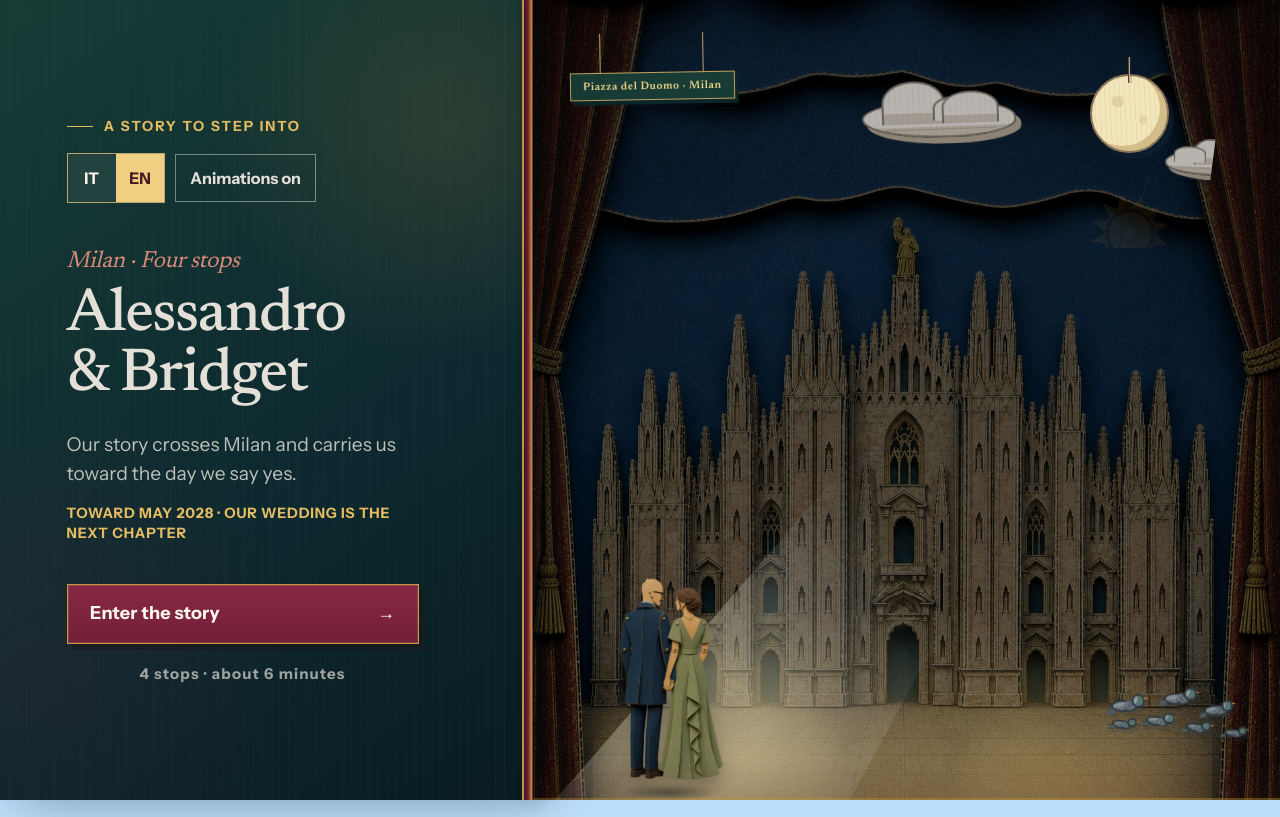
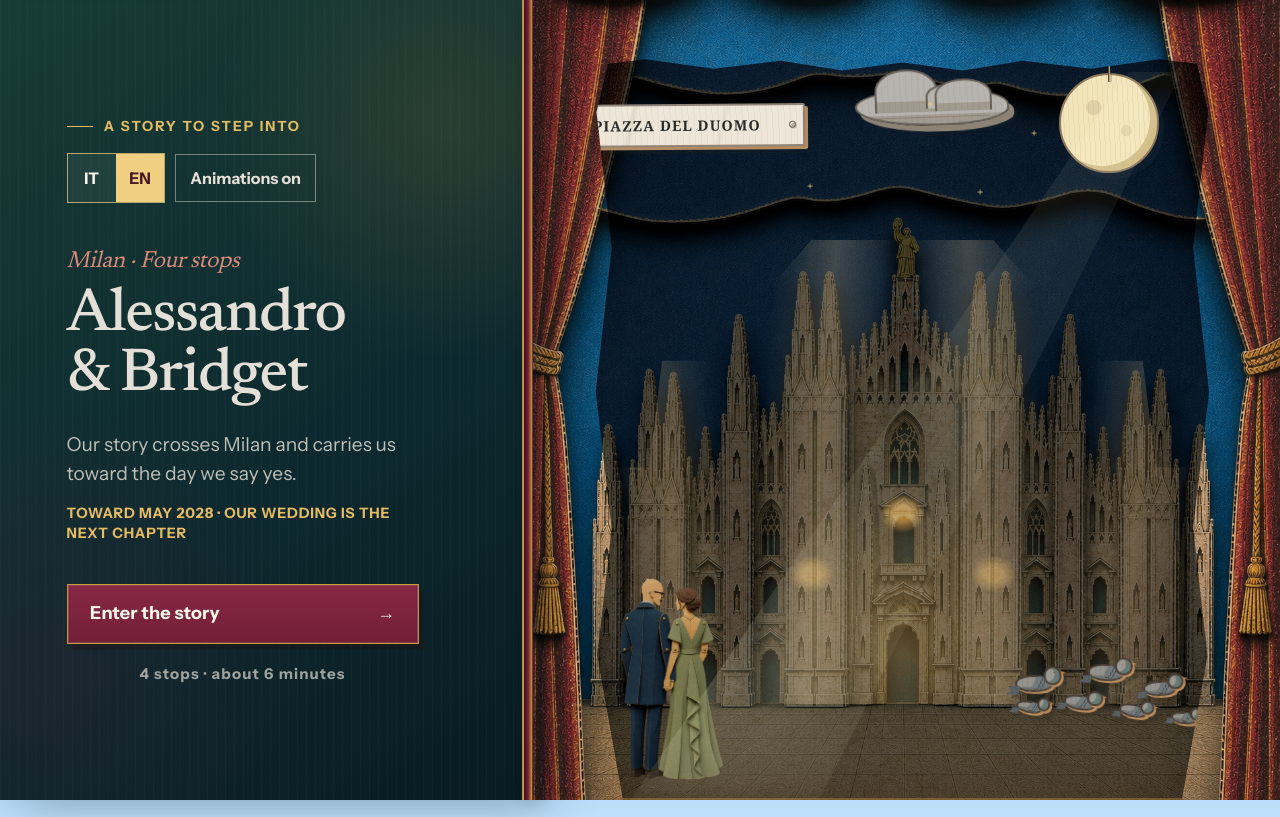
Before and after one commit to alessandropontini/site_love, a Next.js app: page / in a window 1280 px wide. Both pictures are taken after a click on the button 1129 px from the left and 113 px from the top of the page. Built offline with nearby package versions, Linux system fonts and the light colour scheme.

Commit message:
fix minor

```diff
--- a/components/experience/art/PaperArt.module.css
+++ b/components/experience/art/PaperArt.module.css
@@ -230,23 +230,20 @@
 
 .skyLife {
   position: absolute;
-  top: 6%;
-  right: 7%;
-  left: 7%;
-  height: 25%;
+  top: 0;
+  right: 0;
+  left: 0;
+  height: 34%;
   z-index: 3;
-  overflow: hidden;
+  overflow: visible;
   isolation: isolate;
-  contain: paint;
-  /* A rigid rear diorama tray: nothing can cross into the facade or arcade. */
-  clip-path: polygon(0 0, 100% 0, 96% 100%, 4% 100%);
 }
 
 .paperSun {
   position: absolute;
-  top: 13%;
-  right: 9%;
-  width: clamp(58px, 6.2vw, 94px);
+  top: 27%;
+  right: 16%;
+  width: clamp(82px, 7.8vw, 124px);
   aspect-ratio: 1;
   z-index: 0;
   filter: drop-shadow(5px 6px 0 rgba(31, 49, 61, .3));
@@ -266,16 +263,17 @@
 }
 
 .invitation[data-night="true"] .paperSun {
-  translate: 0 150%;
-  rotate: 18deg;
-  opacity: .08;
+  translate: 0 -125%;
+  rotate: -12deg;
+  opacity: 0;
+  pointer-events: none;
 }
 
 .invitationMoon {
   position: absolute;
-  top: 13%;
-  right: 9%;
-  width: clamp(58px, 6.2vw, 94px);
+  top: 27%;
+  right: 16%;
+  width: clamp(82px, 7.8vw, 124px);
   aspect-ratio: 1;
   border: 2px solid #8c7659;
   border-radius: 50%;
@@ -303,38 +301,61 @@
 
 .cathedralLights {
   position: absolute;
-  right: 9%;
-  bottom: -8%;
-  left: 9%;
-  height: 92%;
-  background:
-    radial-gradient(ellipse at 19% 100%, rgba(255,190,87,.6), transparent 22%),
-    radial-gradient(ellipse at 39% 100%, rgba(255,201,104,.48), transparent 25%),
-    radial-gradient(ellipse at 61% 100%, rgba(255,201,104,.48), transparent 25%),
-    radial-gradient(ellipse at 81% 100%, rgba(255,190,87,.6), transparent 22%);
-  z-index: 2;
+  right: 7%;
+  bottom: 12%;
+  left: 7%;
+  height: 58%;
+  background:
+    linear-gradient(84deg, transparent 0 9%, rgba(255,211,139,.19) 16%, transparent 24%),
+    linear-gradient(94deg, transparent 29%, rgba(255,219,153,.22) 38%, transparent 47%),
+    linear-gradient(86deg, transparent 53%, rgba(255,219,153,.22) 62%, transparent 71%),
+    linear-gradient(96deg, transparent 76%, rgba(255,211,139,.19) 84%, transparent 92%),
+    radial-gradient(ellipse at 50% 88%, rgba(255,195,103,.34), transparent 31%);
+  z-index: 4;
+  clip-path: polygon(3% 100%, 4% 49%, 11% 49%, 13% 26%, 20% 26%, 22% 8%, 31% 8%, 36% 0, 64% 0, 69% 8%, 78% 8%, 80% 26%, 87% 26%, 89% 49%, 96% 49%, 97% 100%);
   mix-blend-mode: screen;
   opacity: 0;
   pointer-events: none;
   transition: opacity 900ms ease;
 }
 
-.invitation[data-night="true"] .cathedralLights { opacity: .88; }
+.cathedralLights::after {
+  position: absolute;
+  inset: 0;
+  background:
+    radial-gradient(ellipse at 50% 59%, rgba(255,181,75,.58) 0 2%, transparent 5%),
+    radial-gradient(ellipse at 36% 72%, rgba(255,187,83,.4) 0 1.5%, transparent 4%),
+    radial-gradient(ellipse at 64% 72%, rgba(255,187,83,.4) 0 1.5%, transparent 4%);
+  content: "";
+}
+
+.invitation[data-night="true"] .cathedralLights { opacity: 1; }
 
 .moonSpotlight {
   position: absolute;
   inset: 0;
-  z-index: 3;
-  background:
-    radial-gradient(ellipse at 23% 91%, rgba(246,239,197,.38) 0 7%, rgba(204,222,225,.16) 18%, transparent 31%);
-  clip-path: polygon(85% 12%, 94% 12%, 43% 100%, 4% 100%);
+  z-index: 7;
+  background: linear-gradient(108deg, transparent, rgba(250,240,186,.14) 48%, rgba(203,222,222,.06) 76%, transparent);
+  clip-path: polygon(80% 9%, 87% 9%, 39% 100%, 14% 100%);
+  filter: blur(13px);
   mix-blend-mode: screen;
   opacity: 0;
   pointer-events: none;
   transition: opacity 1s ease;
 }
 
-.invitation[data-night="true"] .moonSpotlight { opacity: 1; }
+.invitation[data-night="true"] .moonSpotlight { opacity: .62; }
+
+.moonSpotlight::after {
+  position: absolute;
+  right: 56%;
+  bottom: -2%;
+  width: 42%;
+  height: 34%;
+  border-radius: 50%;
+  background: radial-gradient(ellipse, rgba(249,240,190,.2), rgba(206,224,220,.07) 48%, transparent 72%);
+  content: "";
+}
 
 .invitation[data-night="true"] .paperCloud {
   filter: brightness(.72) saturate(.72) drop-shadow(3px 4px 0 rgba(10,22,38,.28));
@@ -448,14 +469,14 @@
 }
 
 .cloudOne {
-  top: 24%;
+  top: 31%;
   left: -25%;
   rotate: -2deg;
 }
 
 .cloudTwo {
   --cloud-scale: .78;
-  top: 48%;
+  top: 57%;
   left: -25%;
   width: clamp(100px, 10.5vw, 158px);
   height: clamp(25px, 2.7vw, 39px);
@@ -499,7 +520,7 @@
   display: block;
   width: 100%;
   height: 100%;
-  filter: drop-shadow(3px 4px 0 rgba(35, 53, 63, .2));
+  filter: drop-shadow(3px 4px 0 rgba(54, 42, 33, .3));
 }
 
 .paperPigeon::before {
@@ -508,10 +529,12 @@
   left: 18%;
   width: 66%;
   height: 50%;
-  border: 2px solid #303a40;
+  border: 2px solid #493f39;
   border-radius: 52% 58% 48% 52%;
-  background: #858f92;
-  box-shadow: inset -9px -3px 0 #657176;
+  background:
+    repeating-linear-gradient(88deg, rgba(71,58,48,.1) 0 1px, transparent 1px 5px),
+    #94928c;
+  box-shadow: 2px 2px 0 #b98c5d, inset -9px -3px 0 #6d7472;
   rotate: 4deg;
   content: "";
 }
@@ -522,12 +545,13 @@
   right: 1%;
   width: 32%;
   aspect-ratio: 1;
-  border: 2px solid #303a40;
+  border: 2px solid #493f39;
   border-radius: 50%;
   background:
     radial-gradient(circle at 66% 31%, #171c1e 0 5%, #d7aa55 6% 9%, transparent 10%),
-    #90999b;
-  box-shadow: inset -5px -2px 0 #56746e;
+    repeating-linear-gradient(90deg, rgba(77,59,45,.09) 0 1px, transparent 1px 5px),
+    #9b9992;
+  box-shadow: 2px 2px 0 #b98c5d, inset -5px -2px 0 #667973;
   content: "";
 }
 
@@ -537,10 +561,12 @@
   left: 36%;
   width: 43%;
   height: 64%;
-  border: 2px solid #303a40;
+  border: 2px solid #493f39;
   background:
     linear-gradient(104deg, transparent 0 44%, #3d474c 45% 49%, transparent 50% 62%, #3d474c 63% 67%, transparent 68%),
-    #667278;
+    repeating-linear-gradient(87deg, rgba(58,48,42,.1) 0 1px, transparent 1px 5px),
+    #727a7b;
+  box-shadow: 2px 2px 0 #b98c5d;
   clip-path: polygon(9% 76%, 16% 21%, 48% 0, 100% 38%, 72% 83%, 25% 100%);
   transform-origin: 78% 72%;
 }
@@ -562,8 +588,8 @@
   left: 1%;
   width: 25%;
   height: 27%;
-  border: 1px solid #303a40;
-  background: #4d585e;
+  border: 1px solid #493f39;
+  background: repeating-linear-gradient(88deg, rgba(52,44,38,.12) 0 1px, transparent 1px 4px), #596164;
   clip-path: polygon(100% 10%, 18% 0, 34% 42%, 0 82%, 83% 100%);
 }
 
@@ -598,50 +624,56 @@
 
 .placeBillboard {
   position: absolute;
-  top: 9%;
-  left: 6%;
-  z-index: 6;
+  top: 13%;
+  left: 3.2%;
+  z-index: 9;
   display: grid;
   min-width: 0;
-  max-width: clamp(128px, 13vw, 190px);
-  padding: .42rem .75rem .38rem;
-  border: 1px solid #c3a05c;
-  background:
-    repeating-linear-gradient(88deg, rgba(100, 62, 39, .07) 0 1px, transparent 1px 5px),
-    #173c35;
-  box-shadow: 3px 4px 0 #0b2629, 5px 6px 0 rgba(22,37,47,.2);
-  color: #ecd18c;
-  font-family: var(--font-display), Georgia, serif;
-  font-size: clamp(.62rem, .54rem + .18vw, .76rem);
-  font-weight: 600;
-  letter-spacing: .055em;
-  line-height: 1.25;
+  width: clamp(190px, 20vw, 296px);
+  max-width: none;
+  padding: .72rem 1rem .66rem;
+  border: 2px solid #8f8477;
+  border-radius: 2px;
+  background:
+    linear-gradient(103deg, transparent 0 31%, rgba(139,126,111,.11) 32% 33%, transparent 34% 66%, rgba(139,126,111,.08) 67% 68%, transparent 69%),
+    repeating-linear-gradient(87deg, rgba(91,79,67,.055) 0 1px, transparent 1px 6px),
+    #eee7d9;
+  box-shadow: 3px 3px 0 #b58b60, 6px 7px 0 rgba(31,35,36,.24);
+  color: #282a29;
+  font-family: Georgia, "Times New Roman", serif;
+  font-size: clamp(.75rem, .67rem + .28vw, .98rem);
+  font-weight: 700;
+  letter-spacing: .075em;
+  line-height: 1.15;
   text-align: center;
-  text-transform: none;
-  rotate: -1deg;
+  text-transform: uppercase;
+  rotate: -.4deg;
 }
 
 .placeBillboard::before,
 .placeBillboard::after {
   position: absolute;
-  bottom: 100%;
-  width: 1px;
-  height: clamp(30px, 5vh, 54px);
-  border: 0;
-  background: #b89b68;
-  content: "";
-}
-
-.placeBillboard::before { left: 18%; }
-.placeBillboard::after { right: 18%; }
+  top: 50%;
+  width: 7px;
+  aspect-ratio: 1;
+  border: 1px solid #746b61;
+  border-radius: 50%;
+  background: #b9aea0;
+  box-shadow: inset 1px 1px 0 #f8f2e7, 1px 1px 0 rgba(77,61,48,.2);
+  content: "";
+  transform: translateY(-50%);
+}
+
+.placeBillboard::before { left: .45rem; }
+.placeBillboard::after { right: .45rem; }
 
 .madonninaHotspot {
   position: absolute;
-  top: 28%;
-  left: 48.5%;
+  top: 27%;
+  left: 47.6%;
   z-index: 7;
-  width: clamp(28px, 2.5vw, 40px);
-  height: clamp(62px, 6vw, 92px);
+  width: clamp(52px, 4.4vw, 72px);
+  height: clamp(90px, 8vw, 126px);
   padding: 0;
   border: 0;
   background: transparent;
@@ -652,32 +684,45 @@
 
 .madonninaSpark {
   position: absolute;
-  top: 10%;
+  top: 3%;
   left: 50%;
-  width: 9px;
+  width: 68%;
   aspect-ratio: 1;
   display: block;
+  border: 3px double #f6d66f;
+  border-radius: 50%;
+  background: radial-gradient(circle, rgba(255,227,125,.5), transparent 62%);
+  box-shadow: 0 0 0 7px rgba(240,182,68,.2), 0 0 18px #f0b644;
+  opacity: 0;
+  transform: translateX(-50%) scale(.35);
+}
+
+.madonninaSpark::before,
+.madonninaSpark::after {
+  position: absolute;
   background: #f6d66f;
-  clip-path: polygon(50% 0,62% 36%,100% 50%,62% 64%,50% 100%,38% 64%,0 50%,38% 36%);
-  filter: drop-shadow(0 0 5px #f0b644);
-  opacity: 0;
-}
+  clip-path: polygon(50% 0,61% 38%,100% 50%,61% 62%,50% 100%,39% 62%,0 50%,39% 38%);
+  content: "";
+}
+
+.madonninaSpark::before { inset: -28%; }
+.madonninaSpark::after { inset: 18%; background: #fff1ad; }
 
 .madonninaHotspot[data-waving="true"] {
-  animation: madonninaBow 1.6s ease-in-out;
+  animation: madonninaBow 2.2s ease-in-out;
 }
 
 .madonninaHotspot[data-waving="true"] .madonninaSpark {
-  animation: madonninaBlessing 1.6s ease-in forwards;
+  animation: madonninaBlessing 2.2s ease-in-out forwards;
 }
 
 .pigeonPerch {
   position: absolute;
-  right: 3.5%;
-  bottom: 5%;
+  right: 9%;
+  bottom: 6%;
   z-index: 8;
-  width: clamp(120px, 13vw, 198px);
-  height: clamp(70px, 10vw, 132px);
+  width: clamp(176px, 18vw, 276px);
+  height: clamp(100px, 13vw, 172px);
   padding: 0;
   border: 0;
   background: transparent;
@@ -834,20 +879,133 @@
 
 .invitation .coupleLayer img {
   object-position: center bottom;
-  filter: saturate(.82) contrast(1.06) brightness(.92) drop-shadow(0 12px 9px rgba(15,23,24,.28));
+  filter: saturate(.82) contrast(1.06) brightness(.92);
 }
 
 .invitation .coupleLayer::before {
-  right: 10%;
+  display: none;
+}
+
+.foregroundCurtains {
+  position: absolute;
+  inset: 0;
+  z-index: 10;
+  overflow: hidden;
+  pointer-events: none;
+}
+
+.curtainRevealLeft,
+.curtainRevealRight {
+  position: absolute;
+  top: 0;
   bottom: 0;
-  left: 10%;
-  height: 6%;
+  z-index: 2;
+  width: 52%;
+  border: 2px solid #6e2f37;
+  background:
+    repeating-linear-gradient(90deg, rgba(255,214,154,.07) 0 2px, transparent 2px 24px),
+    repeating-linear-gradient(88deg, rgba(67,22,31,.18) 0 1px, transparent 1px 6px),
+    #7f2f3e;
+  box-shadow: inset 0 0 0 5px rgba(202,149,66,.26), inset 0 -18px 0 rgba(68,25,32,.22);
+}
+
+.curtainRevealLeft {
+  left: 0;
+  clip-path: polygon(0 0,100% 0,96% 8%,100% 18%,96% 28%,100% 38%,96% 48%,100% 58%,96% 68%,100% 78%,96% 88%,100% 100%,0 100%);
+}
+
+.curtainRevealRight {
+  right: 0;
+  clip-path: polygon(0 0,100% 0,100% 100%,0 100%,4% 88%,0 78%,4% 68%,0 58%,4% 48%,0 38%,4% 28%,0 18%,4% 8%);
+}
+
+:global([data-motion="on"]) .curtainRevealLeft {
+  animation: openingCurtainLeft 1.8s .15s cubic-bezier(.7,0,.2,1) both;
+}
+
+:global([data-motion="on"]) .curtainRevealRight {
+  animation: openingCurtainRight 1.8s .15s cubic-bezier(.7,0,.2,1) both;
+}
+
+.weddingStars {
+  position: absolute;
+  top: 11%;
+  left: 27%;
+  z-index: 8;
+  width: 42%;
+  height: 20%;
+  padding: 0;
   border: 0;
-  border-radius: 50%;
-  background: radial-gradient(ellipse, rgba(13,24,25,.58), transparent 72%);
-  box-shadow: none;
-  filter: blur(2px);
-  transform: scaleX(.88);
+  background: transparent;
+  color: #f6d778;
+  cursor: pointer;
+  opacity: 0;
+  pointer-events: none;
+  transition: opacity 700ms ease;
+}
+
+.invitation[data-night="true"] .weddingStars {
+  opacity: .58;
+  pointer-events: auto;
+}
+
+.weddingStars span {
+  position: absolute;
+  width: clamp(7px, .8vw, 12px);
+  aspect-ratio: 1;
+  background: #f6d778;
+  clip-path: polygon(50% 0,61% 38%,100% 50%,61% 62%,50% 100%,39% 62%,0 50%,39% 38%);
+  filter: drop-shadow(0 0 4px rgba(246,215,120,.7));
+  scale: .65;
+  transition: scale 550ms ease, rotate 700ms ease;
+}
+
+.starOne { top: 12%; left: 9%; }
+.starTwo { top: 58%; left: 24%; }
+.starThree { top: 7%; right: 35%; }
+.starFour { top: 62%; right: 19%; }
+.starFive { top: 25%; right: 2%; }
+
+.weddingStars strong {
+  position: absolute;
+  top: 38%;
+  left: 50%;
+  color: #f6d778;
+  font-family: var(--font-display), Georgia, serif;
+  font-size: clamp(.8rem, 1.4vw, 1.25rem);
+  letter-spacing: .14em;
+  opacity: 0;
+  text-shadow: 0 2px 0 #614128, 0 0 10px rgba(246,215,120,.55);
+  transform: translate(-50%, 8px);
+  transition: opacity 550ms ease, transform 550ms ease;
+  white-space: nowrap;
+}
+
+.weddingStars[data-visible="true"] { opacity: 1; }
+.weddingStars[data-visible="true"] span { scale: 1.35; rotate: 45deg; }
+.weddingStars[data-visible="true"] strong { opacity: 1; transform: translate(-50%, 0); }
+
+.foregroundCurtainTop,
+.foregroundCurtainLeft,
+.foregroundCurtainRight {
+  position: absolute;
+  inset: 0;
+  background-image: url("/scene/paper-theatre/scene-entrance-duomo-cromolitografia-v2.jpg");
+  background-position: center center;
+  background-size: cover;
+  background-repeat: no-repeat;
+}
+
+.foregroundCurtainTop {
+  clip-path: polygon(0 0,100% 0,100% 7.8%,92% 8.3%,84% 7.4%,75% 8.6%,66% 7.6%,58% 8.8%,50% 7.8%,42% 8.8%,34% 7.6%,25% 8.6%,16% 7.4%,8% 8.3%,0 7.8%);
+}
+
+.foregroundCurtainLeft {
+  clip-path: polygon(0 0,13% 0,9.5% 14%,11.5% 31%,9.4% 49%,11.5% 66%,9.6% 82%,13% 100%,0 100%);
+}
+
+.foregroundCurtainRight {
+  clip-path: polygon(87% 0,100% 0,100% 100%,87% 100%,90.4% 82%,88.5% 66%,90.6% 49%,88.5% 31%,90.5% 14%);
 }
 
 .chapterPropLayer {
@@ -1306,73 +1464,73 @@
 }
 
 @keyframes madonninaBow {
-  0%, 100% { rotate: 0deg; }
-  38% { rotate: 3deg; }
-  68% { rotate: -1deg; }
+  0%, 100% { rotate: 0deg; scale: 1; }
+  34% { rotate: 2deg; scale: 1.03; }
+  68% { rotate: -1deg; scale: 1; }
 }
 
 @keyframes madonninaBlessing {
-  0% { opacity: 0; transform: translate3d(-50%, 0, 0) scale(.5) rotate(0); }
-  18% { opacity: 1; }
-  72% { opacity: 1; transform: translate3d(-900%, 46vh, 0) scale(1.15) rotate(220deg); }
-  100% { opacity: 0; transform: translate3d(-1150%, 65vh, 0) scale(.7) rotate(360deg); }
+  0% { opacity: 0; transform: translateX(-50%) scale(.35) rotate(0); }
+  22% { opacity: 1; transform: translateX(-50%) scale(1) rotate(45deg); }
+  62% { opacity: 1; transform: translateX(-50%) scale(1.35) rotate(135deg); }
+  100% { opacity: 0; transform: translateX(-50%) scale(1.65) rotate(210deg); }
 }
 
 @keyframes flockRouteOne {
   0%,100% { transform:translate3d(0,0,0) rotate(0); }
   18% { transform:translate3d(-24vw,-18vh,0) rotate(-12deg); }
   36% { transform:translate3d(-58vw,-42vh,0) rotate(5deg); }
-  48% { opacity:0; transform:translate3d(-90vw,-30vh,0) rotate(8deg); }
-  57% { opacity:0; transform:translate3d(32vw,-40vh,0) rotate(-7deg); }
-  78% { opacity:1; transform:translate3d(12vw,-14vh,0) rotate(4deg); }
+  48% { transform:translate3d(-90vw,-30vh,0) rotate(8deg); }
+  57% { transform:translate3d(32vw,-40vh,0) rotate(-7deg); }
+  78% { transform:translate3d(12vw,-14vh,0) rotate(4deg); }
 }
 
 @keyframes flockRouteTwo {
   0%,100% { transform:translate3d(0,0,0) rotate(0); }
   20% { transform:translate3d(-12vw,-34vh,0) rotate(-8deg); }
-  39% { opacity:0; transform:translate3d(-25vw,-78vh,0) rotate(6deg); }
-  51% { opacity:0; transform:translate3d(-82vw,18vh,0) rotate(-5deg); }
-  76% { opacity:1; transform:translate3d(-18vw,-10vh,0) rotate(3deg); }
+  39% { transform:translate3d(-25vw,-78vh,0) rotate(6deg); }
+  51% { transform:translate3d(-82vw,18vh,0) rotate(-5deg); }
+  76% { transform:translate3d(-18vw,-10vh,0) rotate(3deg); }
 }
 
 @keyframes flockRouteThree {
   0%,100% { transform:translate3d(0,0,0) rotate(0); }
   22% { transform:translate3d(18vw,-26vh,0) rotate(9deg); }
-  42% { opacity:0; transform:translate3d(48vw,-52vh,0) rotate(-6deg); }
-  55% { opacity:0; transform:translate3d(-88vw,-20vh,0) rotate(7deg); }
-  79% { opacity:1; transform:translate3d(-14vw,-12vh,0) rotate(-3deg); }
+  42% { transform:translate3d(48vw,-52vh,0) rotate(-6deg); }
+  55% { transform:translate3d(-88vw,-20vh,0) rotate(7deg); }
+  79% { transform:translate3d(-14vw,-12vh,0) rotate(-3deg); }
 }
 
 @keyframes flockRouteFour {
   0%,100% { transform:translate3d(0,0,0) rotate(0); }
   20% { transform:translate3d(-36vw,-14vh,0) rotate(-11deg); }
-  40% { opacity:0; transform:translate3d(-86vw,10vh,0) rotate(8deg); }
-  53% { opacity:0; transform:translate3d(38vw,-68vh,0) rotate(-4deg); }
-  78% { opacity:1; transform:translate3d(13vw,-15vh,0) rotate(3deg); }
+  40% { transform:translate3d(-86vw,10vh,0) rotate(8deg); }
+  53% { transform:translate3d(38vw,-68vh,0) rotate(-4deg); }
+  78% { transform:translate3d(13vw,-15vh,0) rotate(3deg); }
 }
 
 @keyframes flockRouteFive {
   0%,100% { transform:translate3d(0,0,0) rotate(0); }
   19% { transform:translate3d(14vw,-40vh,0) rotate(8deg); }
-  38% { opacity:0; transform:translate3d(31vw,-82vh,0) rotate(-5deg); }
-  52% { opacity:0; transform:translate3d(-91vw,-54vh,0) rotate(6deg); }
-  79% { opacity:1; transform:translate3d(-17vw,-16vh,0) rotate(-2deg); }
+  38% { transform:translate3d(31vw,-82vh,0) rotate(-5deg); }
+  52% { transform:translate3d(-91vw,-54vh,0) rotate(6deg); }
+  79% { transform:translate3d(-17vw,-16vh,0) rotate(-2deg); }
 }
 
 @keyframes flockRouteSix {
   0%,100% { transform:translate3d(0,0,0) rotate(0); }
   23% { transform:translate3d(-17vw,-23vh,0) rotate(-9deg); }
-  43% { opacity:0; transform:translate3d(-50vw,-57vh,0) rotate(5deg); }
-  56% { opacity:0; transform:translate3d(44vw,-22vh,0) rotate(-7deg); }
-  80% { opacity:1; transform:translate3d(11vw,-11vh,0) rotate(3deg); }
+  43% { transform:translate3d(-50vw,-57vh,0) rotate(5deg); }
+  56% { transform:translate3d(44vw,-22vh,0) rotate(-7deg); }
+  80% { transform:translate3d(11vw,-11vh,0) rotate(3deg); }
 }
 
 @keyframes flockRouteSeven {
   0%,100% { transform:translate3d(0,0,0) rotate(0); }
   18% { transform:translate3d(-31vw,-37vh,0) rotate(-10deg); }
-  37% { opacity:0; transform:translate3d(-67vw,-81vh,0) rotate(7deg); }
-  54% { opacity:0; transform:translate3d(51vw,7vh,0) rotate(-6deg); }
-  80% { opacity:1; transform:translate3d(15vw,-13vh,0) rotate(2deg); }
+  37% { transform:translate3d(-67vw,-81vh,0) rotate(7deg); }
+  54% { transform:translate3d(51vw,7vh,0) rotate(-6deg); }
+  80% { transform:translate3d(15vw,-13vh,0) rotate(2deg); }
 }
 
 @keyframes perchFlightOne {
@@ -1406,6 +1564,16 @@
   0% { left: -25%; translate: 0 2px; }
   52% { translate: 0 -3px; }
   100% { left: 105%; translate: 0 2px; }
+}
+
+@keyframes openingCurtainLeft {
+  from { transform: translateX(0); }
+  to { transform: translateX(-104%); }
+}
+
+@keyframes openingCurtainRight {
+  from { transform: translateX(0); }
+  to { transform: translateX(104%); }
 }
 
 @keyframes pigeonFlyRight {
@@ -1445,8 +1613,17 @@
   .coupleLayer { left: 5%; width: 25%; height: 48%; }
   .skyLife { right: 3%; left: 3%; }
   .invitation .coupleLayer { left: 8%; width: 16%; height: 31%; }
-  .placeBillboard { top: 34%; left: 5%; }
-  .pigeonPerch { right: 2%; bottom: 3%; }
+  .placeBillboard {
+    top: 13%;
+    left: 3.5%;
+    width: clamp(168px, 32vw, 238px);
+  }
+  .pigeonPerch {
+    right: 7%;
+    bottom: 4%;
+    width: clamp(158px, 27vw, 228px);
+    height: clamp(92px, 19vw, 148px);
+  }
   .map .duomoLayer { right: 15%; width: 65%; height: 55%; }
   .map .tramLayer { width: 31%; height: 20%; }
   .map .coupleLayer { width: 18%; height: 31%; }
--- a/components/experience/art/PaperArt.tsx
+++ b/components/experience/art/PaperArt.tsx
@@ -75,6 +75,7 @@
 }) {
   const [pigeonsFlying, setPigeonsFlying] = useState(false);
   const [isNight, setIsNight] = useState(false);
+  const [weddingStarsVisible, setWeddingStarsVisible] = useState(false);
   const [madonninaWaving, setMadonninaWaving] = useState(false);
   const sceneImage = chapterId
     ? chapterLandmarks[chapterId]
@@ -122,7 +123,10 @@
           <button
             type="button"
             className={styles.paperSun}
-            onClick={() => setIsNight(true)}
+            onClick={() => {
+              setIsNight(true);
+              setWeddingStarsVisible(false);
+            }}
             aria-label={sunLabel}
             aria-hidden={isNight}
             tabIndex={isNight ? -1 : 0}
@@ -133,7 +137,10 @@
           <button
             type="button"
             className={styles.invitationMoon}
-            onClick={() => setIsNight(false)}
+            onClick={() => {
+              setIsNight(false);
+              setWeddingStarsVisible(false);
+            }}
             aria-label={moonLabel}
             aria-hidden={!isNight}
             tabIndex={isNight ? 0 : -1}
@@ -151,13 +158,29 @@
         <>
           <span className={styles.cathedralLights} aria-hidden="true" />
           <span className={styles.moonSpotlight} aria-hidden="true" />
+          <button
+            type="button"
+            className={styles.weddingStars}
+            data-visible={weddingStarsVisible ? "true" : "false"}
+            onClick={() => setWeddingStarsVisible((visible) => !visible)}
+            aria-label="Mostra la data tra le stelle"
+            aria-hidden={!isNight}
+            tabIndex={isNight ? 0 : -1}
+          >
+            <span className={styles.starOne} />
+            <span className={styles.starTwo} />
+            <span className={styles.starThree} />
+            <span className={styles.starFour} />
+            <span className={styles.starFive} />
+            <strong>20 · 05 · 2028</strong>
+          </button>
           {placeLabel && <span className={styles.placeBillboard}>{placeLabel}</span>}
           <button
             type="button"
             className={styles.madonninaHotspot}
             onClick={() => {
               setMadonninaWaving(true);
-              window.setTimeout(() => setMadonninaWaving(false), 1600);
+              window.setTimeout(() => setMadonninaWaving(false), 2300);
             }}
             data-waving={madonninaWaving ? "true" : "false"}
             aria-label={madonninaLabel}
@@ -219,6 +242,16 @@
             unoptimized
             sizes={imageSizes[variant].couple}
           />
+        </div>
+      )}
+
+      {variant === "invitation" && (
+        <div className={styles.foregroundCurtains} aria-hidden="true">
+          <span className={styles.curtainRevealLeft} />
+          <span className={styles.curtainRevealRight} />
+          <span className={styles.foregroundCurtainTop} />
+          <span className={styles.foregroundCurtainLeft} />
+          <span className={styles.foregroundCurtainRight} />
         </div>
       )}
 
--- a/lib/i18n.ts
+++ b/lib/i18n.ts
@@ -69,7 +69,7 @@
       invitationLede:
         "La nostra storia attraversa Milano e ci accompagna verso il giorno in cui ci diremo sì.",
       weddingDate: "Verso maggio 2028 · Il prossimo capitolo è il nostro matrimonio",
-      duomoPlace: "Piazza del Duomo · Milano",
+      duomoPlace: "Piazza del Duomo",
       pigeonAction: "Fai volare i piccioni",
       sunAction: "Trasforma il giorno in notte",
       moonAction: "Riporta il giorno",
@@ -265,7 +265,7 @@
       invitationLede:
         "Our story crosses Milan and carries us toward the day we say yes.",
       weddingDate: "Toward May 2028 · Our wedding is the next chapter",
-      duomoPlace: "Piazza del Duomo · Milan",
+      duomoPlace: "Piazza del Duomo",
       pigeonAction: "Make the pigeons fly",
       sunAction: "Turn day into night",
       moonAction: "Bring back daylight",
```
